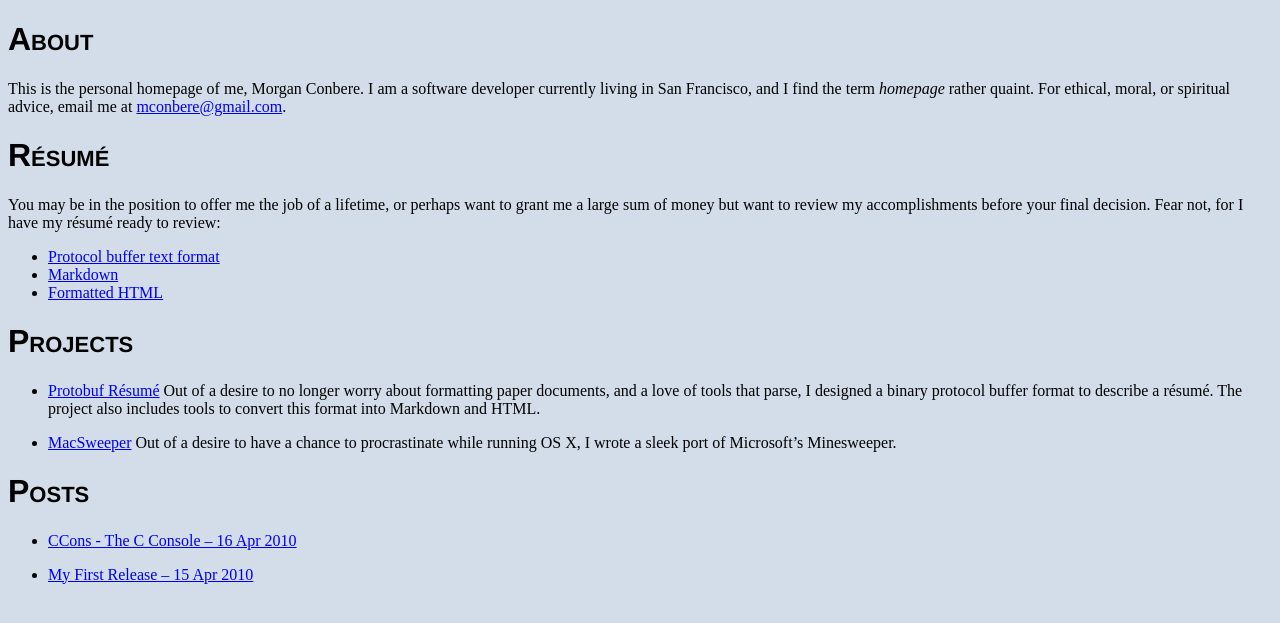
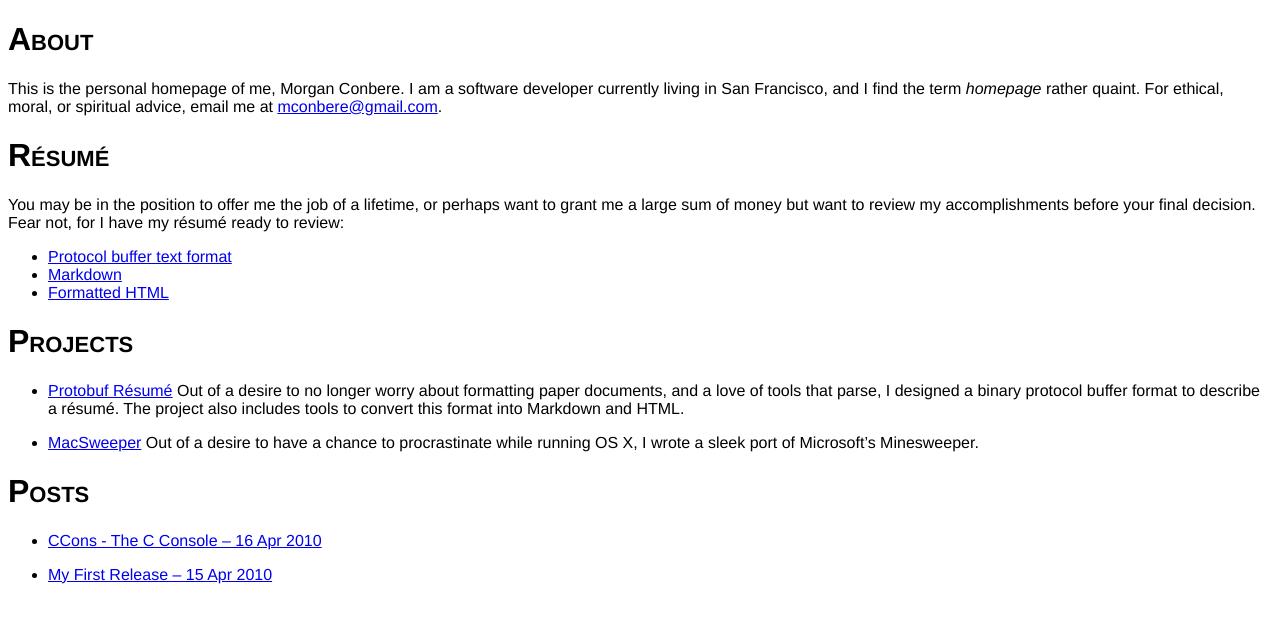
Before and after one commit to mconbere/mconbere.github.com, a Jekyll site: the page built from index.markdown, in a window 1280 px wide. Shown: the top 623 px of the page. Built offline with Jekyll 4.4.1, drawn with Linux system fonts in a browser that asks for light colours.

Commit message:
better styling

```diff
--- a/css/main.css
+++ b/css/main.css
@@ -1,8 +1,7 @@
 html, body {
-    background-color: rgb(210, 221, 233);
+    font-family: Helvetica, sans-serif;
 }
 
 h1 {
-    font-family: Helvetica, sans-serif;
     font-variant: small-caps;
 }
```
